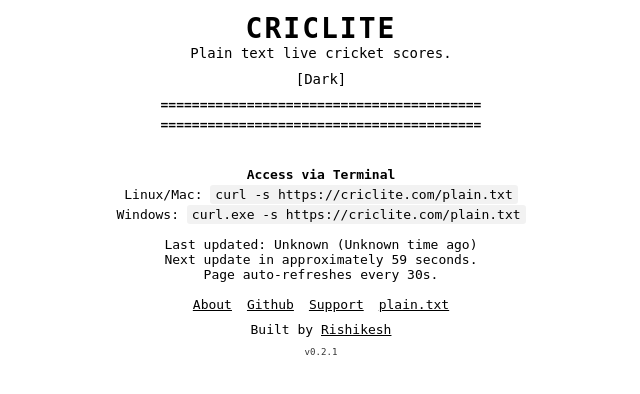
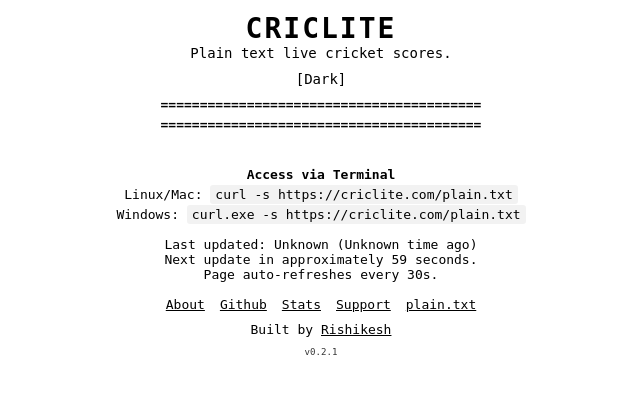
Before and after one commit to rishikeshsreehari/criclite, a FastAPI app: page / in a window 1280 px wide. Shown: the top 394 px of the page, without its empty margins (319-959 px from the left). Run offline with FastAPI, Linux system fonts and the light colour scheme; some libraries are stand-ins or nearby versions.

Commit message:
Added stats link to footer

```diff
--- a/app/templates/footer.html
+++ b/app/templates/footer.html
@@ -2,6 +2,7 @@
     <div class="footer-links">
         <a href="/about">About</a>
         <a href="https://github.com/rishikeshsreehari/criclite" target="_blank">Github</a>
+        <a href="https://criclite.goatcounter.com/" target="_blank">Stats</a>
         <a href="https://ko-fi.com/rishikeshs" target="_blank">Support</a>
         <a href="/plain.txt">plain.txt</a>
     </div>
```
